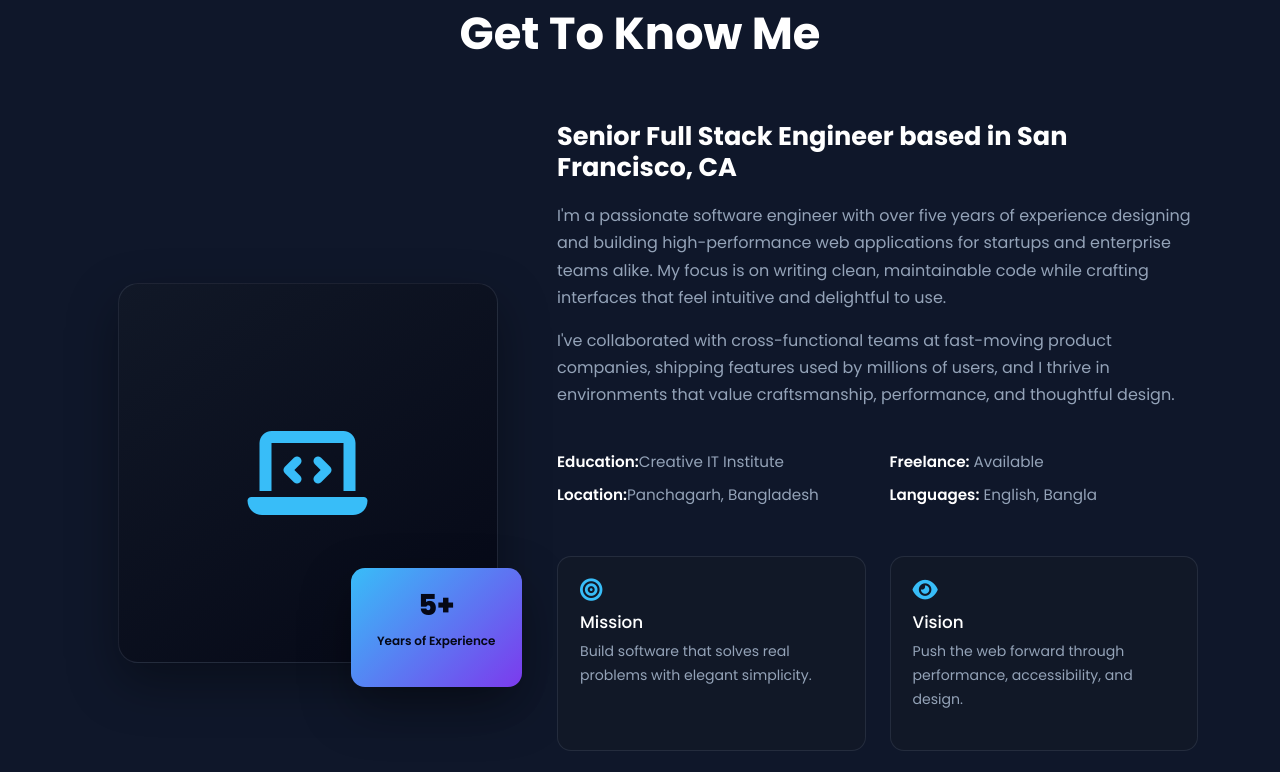
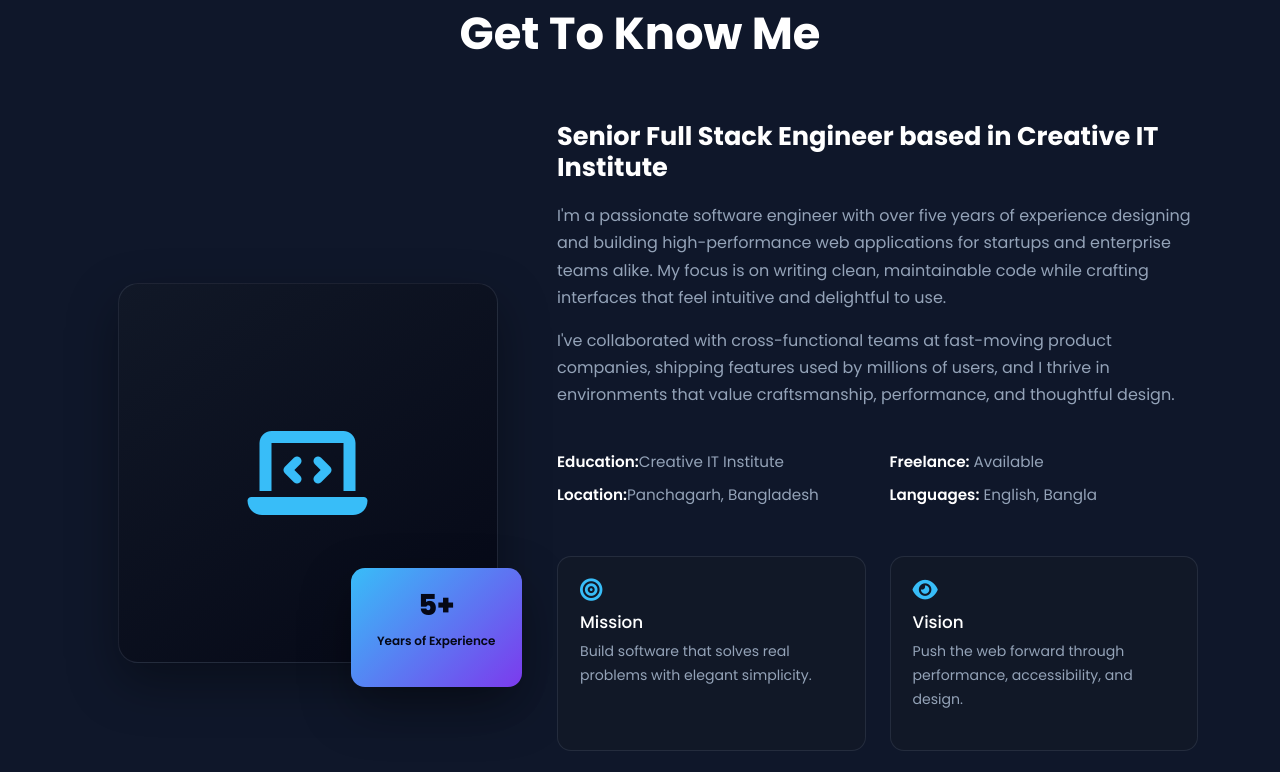
Before and after one commit to ansarthedev/arafatsir, a plain HTML site: page index.html in a window 1280 px wide. Shown: the part 946-1718 px from the top of the page. Drawn offline with nearby package versions, Linux system fonts and the light colour scheme; animation ran at ten frames a second.

Commit message:
Update portfolio information

```diff
--- a/index.html
+++ b/index.html
@@ -171,7 +171,7 @@
       </div>
 
       <div class="col-lg-7 reveal-up" data-delay="150">
-        <h3 class="about-heading">Senior Full Stack Engineer based in San Francisco, CA</h3>
+        <h3 class="about-heading">Senior Full Stack Engineer based in Creative IT Institute</h3>
         <p class="about-text">
           I'm a passionate software engineer with over five years of experience designing and
           building high-performance web applications for startups and enterprise teams alike.
@@ -637,7 +637,7 @@
         <div class="timeline-content">
           <span class="timeline-date">2016 — 2020</span>
           <h3>B.Sc. Computer Science</h3>
-          <h4>University of California</h4>
+          <h4>Creative IT Institute</h4>
           <p>Graduated with honors, focusing on software engineering and human-computer interaction.</p>
         </div>
       </div>
```
